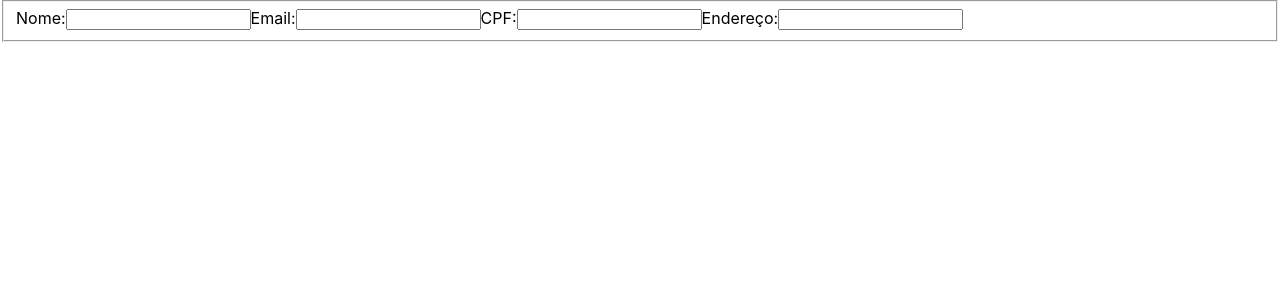
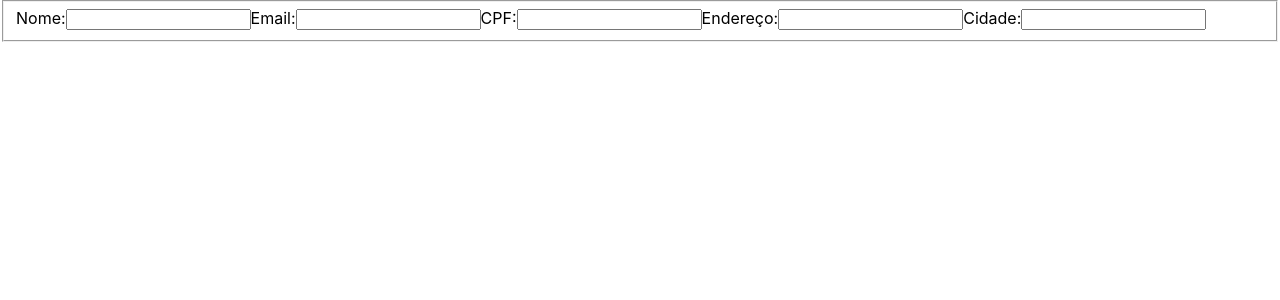
Before and after one commit to Guiogomes/react-exercise-dia-2, a React (Create React App) app in the folder react_exercicio_dia_2_bloco_12/: page / in a window 1280 px wide. Shown: the top 300 px of the page. Built offline with nearby package versions, Linux system fonts and the light colour scheme.

Commit message:
realiza o campo cidade

```diff
--- a/react_exercicio_dia_2_bloco_12/src/components/Form.jsx
+++ b/react_exercicio_dia_2_bloco_12/src/components/Form.jsx
@@ -1,5 +1,6 @@
 import React from 'react';
-
+// exercício realizado no modelo Dojo por Fabio Juvenal, Rodrigo Augusto e
+// Guilherme Gomes
 export default class Form extends React.Component {
 	constructor(){
 		super();
@@ -8,6 +9,7 @@ export default class Form extends React.Component {
 			email: '',
 			cpf:'',
 			endereco: '',
+			cidade: '',
 		}
 		this.handleChange = this.handleChange.bind(this);
 	}
@@ -20,7 +22,7 @@ export default class Form extends React.Component {
 	}
 
 	render() {
-		const { name, email, cpf, endereco } = this.state;
+		const { name, email, cpf, endereco, cidade } = this.state;
 		return (
 			<fieldset>
 				<label htmlFor="input-name">
@@ -71,7 +73,23 @@ export default class Form extends React.Component {
 					onChange={ this.handleChange }
 					/>
 				</label>
-
+				<label htmlFor="input-endereco">
+					Cidade:
+					<input
+					type="text"
+					name="cidade"
+					id="input-cidade"
+					maxLength="28"
+					required={ true }
+					value={ cidade }
+					onChange={ this.handleChange }
+					onBlur={(event) =>
+						(Number.isInteger(parseInt(event.target.value[0]))) ?
+							event.target.value = '' :
+							event.target.value = cidade
+					}
+					/>
+				</label>
 			</fieldset>
 		);
 	}
```
